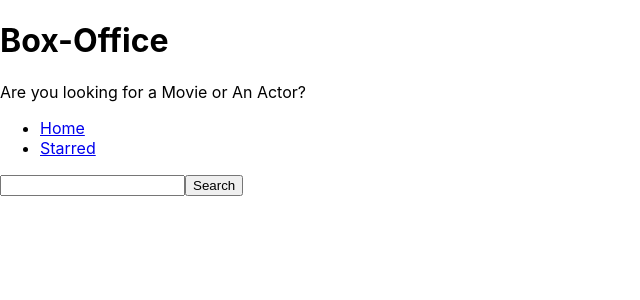
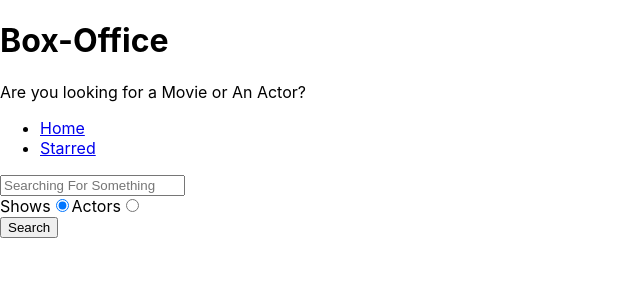
Before and after one commit to devesh-bhushan/box-office, a React (Create React App) app: page / in a window 1280 px wide. Shown: the top 300 px of the page, without its empty margins (0-640 px from the left). Built offline with nearby package versions, Linux system fonts and the light colour scheme.

Commit message:
added search option

```diff
--- a/src/pages/Home.js
+++ b/src/pages/Home.js
@@ -5,9 +5,12 @@
 const Home = () => {
   const [input, setInput] = useState('');
   const [results, setResults] = useState(null);
+  const [searchOption, setSearchOption] = useState('shows');
+
+  const isShowSearch = searchOption === 'shows';
 
   const onSearch = () => {
-    apiGet(`/search/shows?q=${input}`).then(result => {
+    apiGet(`/search/${searchOption}?q=${input}`).then(result => {
       setResults(result);
     });
   };
@@ -22,19 +25,21 @@
     }
   };
 
+  const onRadioChange = ev => {
+    setSearchOption(ev.target.value);
+  };
+
   const renderResults = () => {
     if (results && results.length === 0) {
       return <div>No results</div>;
     }
 
     if (results && results.length > 0) {
-      return (
-        <div>
-          {results.map(item => (
-            <div key={item.show.id}>{item.show.name}</div>
-          ))}
-        </div>
-      );
+      return results[0].show
+        ? results.map(item => <div key={item.show.id}>{item.show.name}</div>)
+        : results.map(item => (
+            <div key={item.person.id}>{item.person.name}</div>
+          ));
     }
     return null;
   };
@@ -42,11 +47,34 @@
   return (
     <MainPageLayout>
       <input
+        placeholder="Searching For Something"
         type="text"
         onChange={onInputChange}
         onKeyDown={onKeyDown}
         value={input}
       />
+      <div>
+        <label htmlFor="shows-search">
+          Shows
+          <input
+            id="shows-search"
+            type="radio"
+            checked={isShowSearch}
+            value="shows"
+            onChange={onRadioChange}
+          />
+        </label>
+        <label htmlFor="actor-search">
+          Actors
+          <input
+            id="actors-search"
+            type="radio"
+            checked={!isShowSearch}
+            value="people"
+            onChange={onRadioChange}
+          />
+        </label>
+      </div>
       <button type="button" onClick={onSearch}>
         Search
       </button>
```
